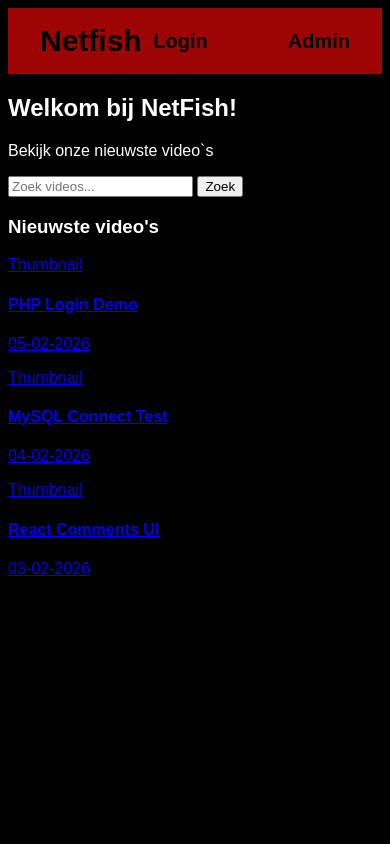
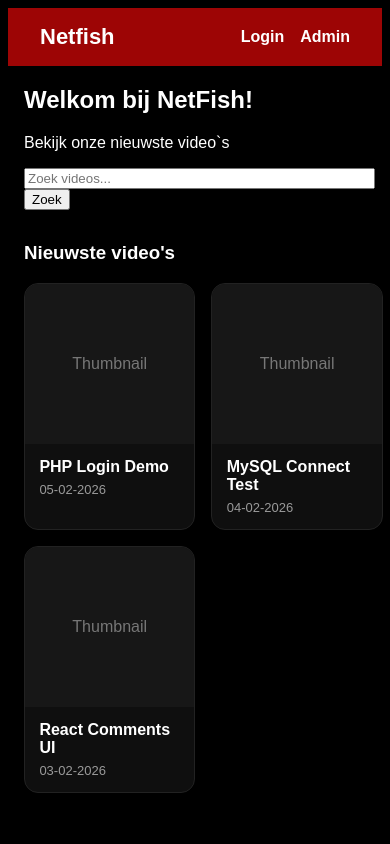
Before and after one commit to DarkGuardianMT/video-streaming-platform, a PHP site: page / in a window 390 px wide. Run offline with PHP 8.4, Linux system fonts and the light colour scheme.

Commit message:
Improve styling and responsive layout

```diff
--- a/css/style.css
+++ b/css/style.css
@@ -1,3 +1,5 @@
+
+
 body {
     background-color:#000000 ;
     color: #ffffff;
@@ -6,16 +8,15 @@ body {
 }
 
 
-header {
+header{
+  display: flex;
+  align-items: center;
+  padding: 1rem 2rem;
+  background-color: #9d0505;
+  color: #ffffff;
+  margin: 0;
+}
 
-    display:flex;
-
-    align-items:center;
-    padding: 1rem 2rem;
-    background-color:#9d0505;
-    color:white;
-    margin:0;
-}
 
 nav {
     display: flex;
@@ -34,17 +35,89 @@ nav ul {
     padding:0;
 }
 
-nav ul a {
-    text-decoration: none;
-    color:#000000;
-    font-weight: bold;
-    font-size: 20px;
+nav ul a{
+  text-decoration: none;
+  color: #ffffff;
+  font-weight: 700;
+  font-size: 20px;
+}
+
+nav ul a:hover{
+  text-decoration: underline;
+  opacity: 0.9;
 }
 #navnaam a {
     font-size:30px;
 
 }
 
-h1 {
-    color:rgb(19, 238, 37);
+
+h2 {
+    color:rgb(255, 255, 255);
+
 }
+
+#zoeken{
+  padding: 0 1rem;
+}
+
+#search{
+  width: min(500px, 90vw);
+}
+
+.videos{
+  width: min(1100px, 92vw);
+  margin: 2rem auto;
+}
+
+.video-grid{
+  display: grid;
+  grid-template-columns: repeat(3, 1fr);
+  gap: 1rem;
+}
+
+.video-card{
+  display: block;
+  text-decoration: none;
+  color: inherit;
+  background: #0f0f0f;
+  border: 1px solid #222;
+  border-radius: 14px;
+  overflow: hidden;
+}
+
+.video-card:hover{
+  border-color: #444;
+}
+
+.thumb{
+  height: 160px;
+  background: #171717;
+  display: flex;
+  align-items: center;
+  justify-content: center;
+  color: #777;
+}
+
+.info{
+  padding: .9rem;
+}
+
+.info h4{
+  margin: 0 0 .35rem 0;
+}
+
+.info p{
+  margin: 0;
+  color: #9a9a9a;
+  font-size: 13px;
+}
+
+@media (max-width: 900px){
+  .video-grid{ grid-template-columns: repeat(2, 1fr); }
+}
+@media (max-width: 600px){
+  nav ul{ gap: 1rem; }
+  nav ul a{ font-size: 16px; }
+  #navnaam a{ font-size: 22px; }
+}
```
